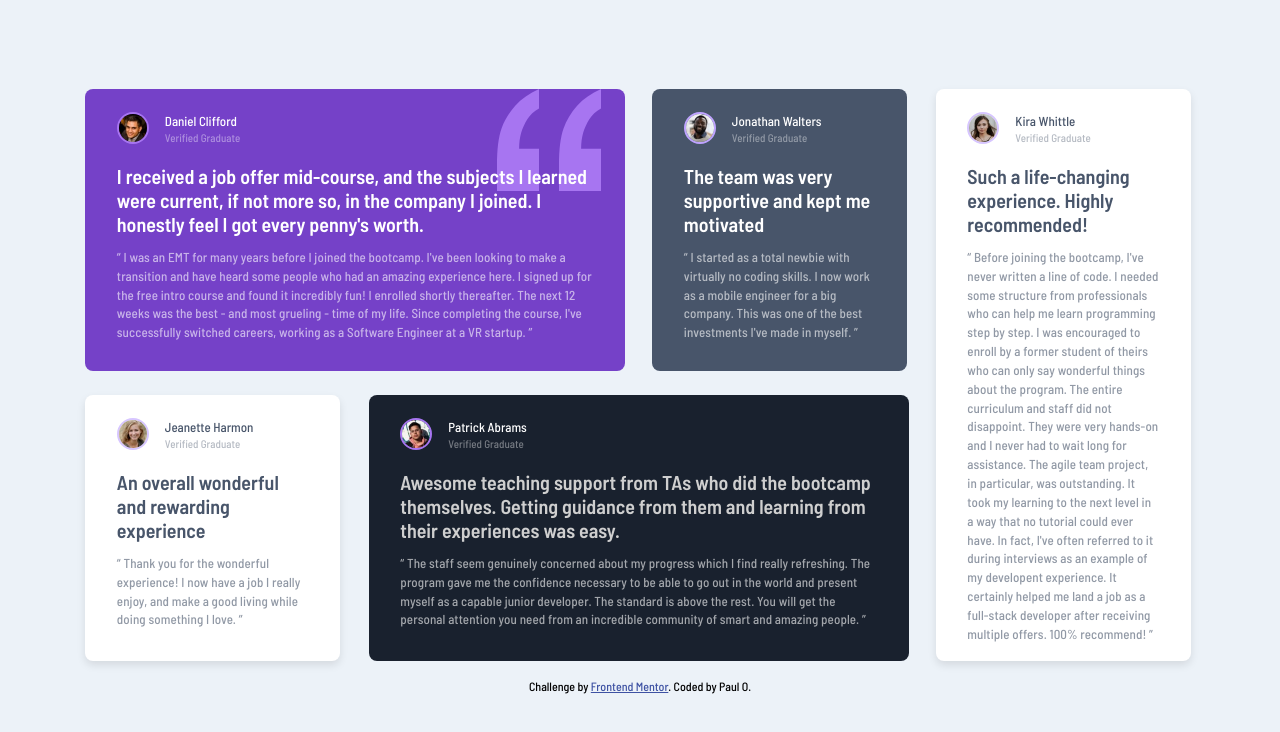
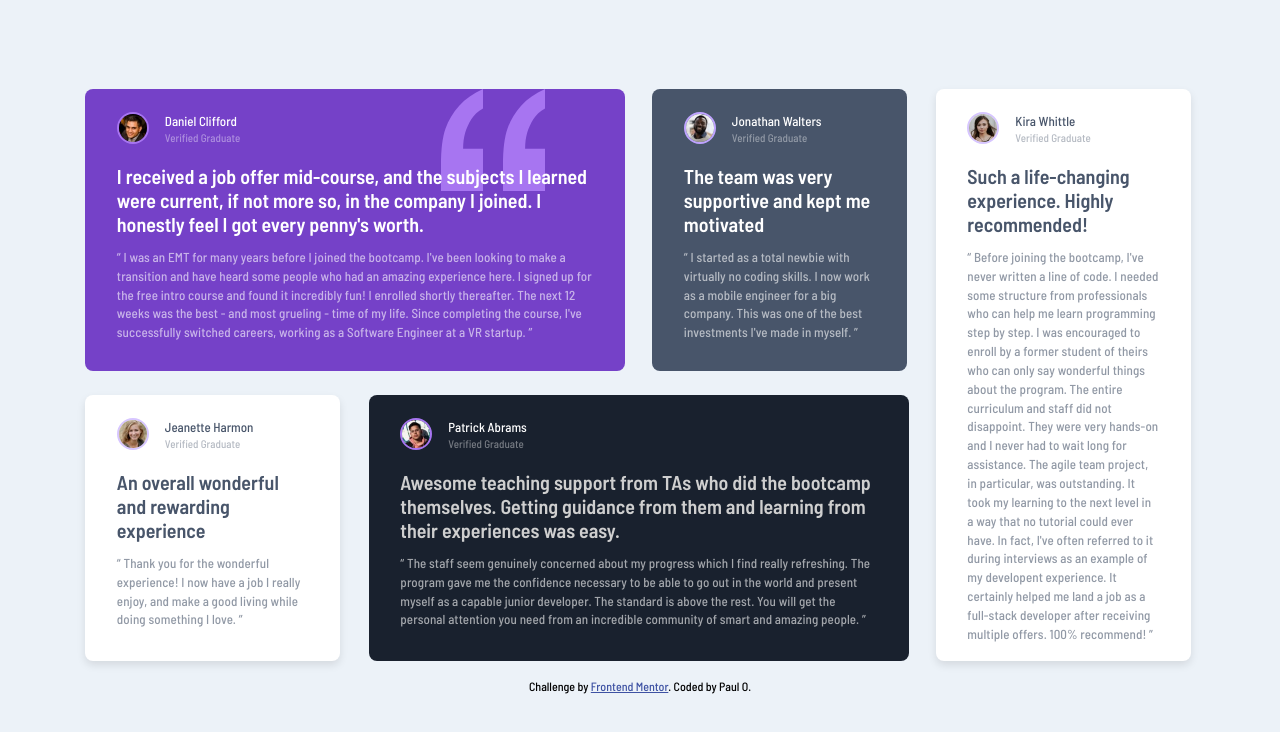
Before and after one commit to ePaulo/testimonials-grid-section, a plain HTML site: page index.html in a window 1280 px wide. Drawn offline with Linux system fonts and the light colour scheme.

Commit message:
update for bg image in 1st testimonial.

```diff
--- a/styles.css
+++ b/styles.css
@@ -95,7 +95,7 @@ main.container {
 
   article#t1 {
     background-color: var(--color-primary--moderate-violet);
-    background-image: url('../images/bg-pattern-quotation.svg');
+    background-image: url('./images/bg-pattern-quotation.svg');
     background-size: 104px 102px;
     background-repeat: no-repeat;
     background-position: calc(100% - 24px) 0;
@@ -238,6 +238,8 @@ footer.attribution {
     article#t1 {
       width: 540px;
       height: 282px;
+      background-position: calc(100% - 80px) 0;
+
       grid-row: 1;
       grid-column: 1 / span 2;
     }
```
